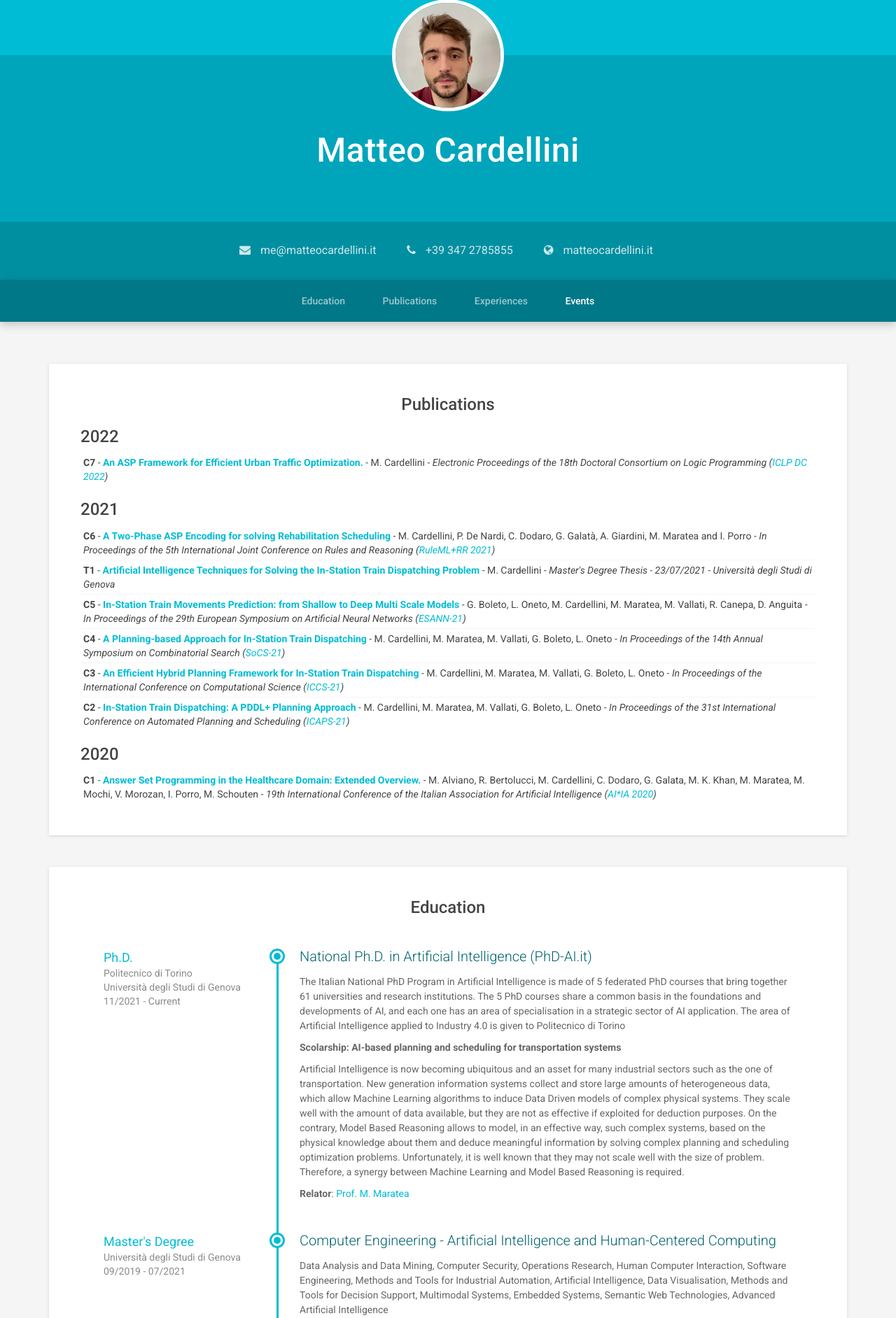
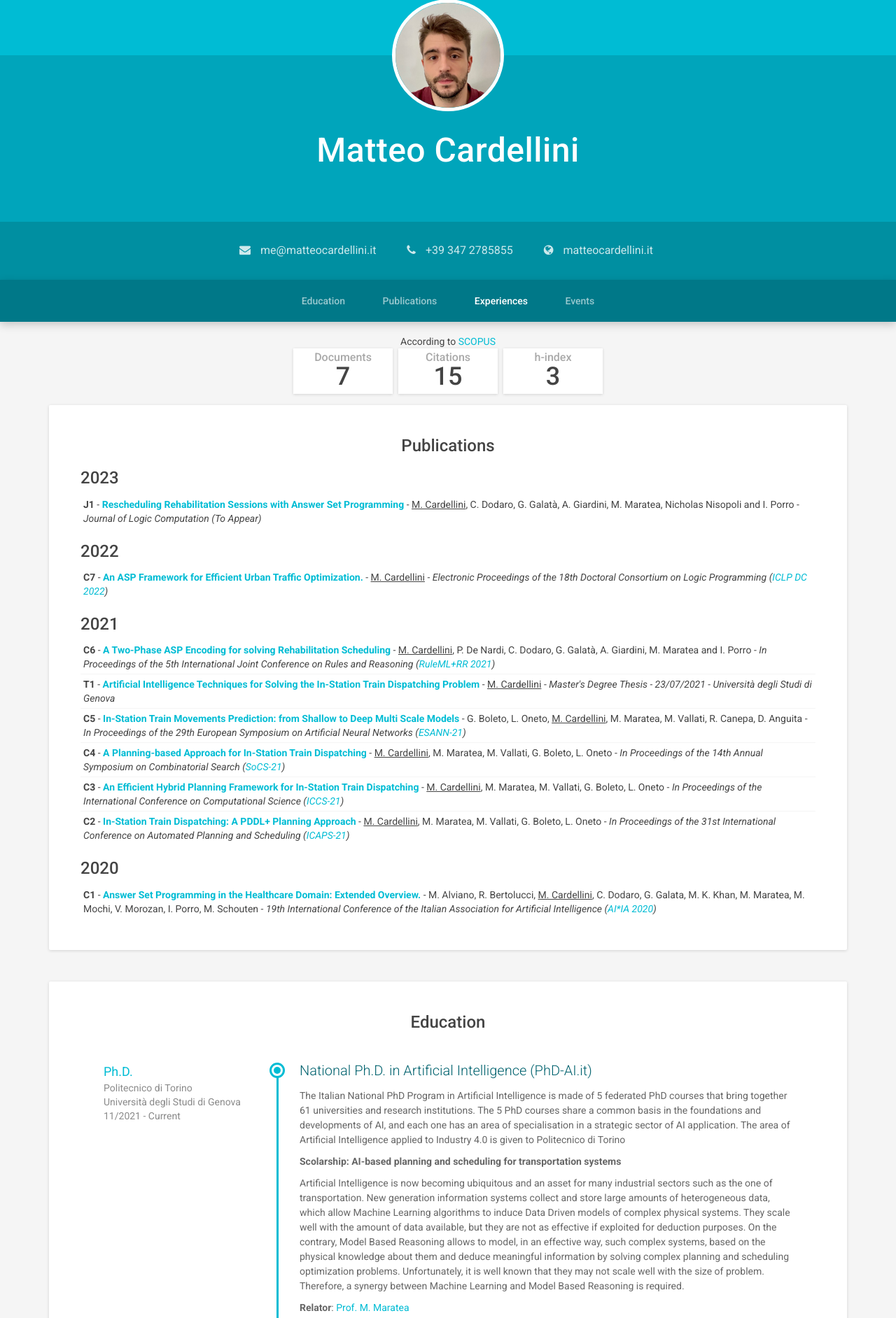
Before and after one commit to matteocarde/matteocardellini.it, a PHP site: page / in a window 1280 px wide. Shown: the part 88-1972 px from the top of the page at 70% size. Run offline with PHP 8.4, Linux system fonts and the light colour scheme; some libraries are stand-ins or nearby versions.

Commit message:
Added SCOPUS biblio Added J1 Added ICAPS-23 and AAAI-23 as PC

```diff
--- a/assets/css/styles.css
+++ b/assets/css/styles.css
@@ -257,7 +257,7 @@ a.btn:hover {
   margin-right: 0;
 }
 .wrapper {
-  padding-top: 60px;
+  padding-top: 18px;
   padding-bottom: 60px;
 }
 .section {
@@ -696,6 +696,111 @@ a.btn:hover {
 .publications-section .publication:not(:last-of-type) {
   border-bottom: 1px solid whitesmoke;
 }
+.biblio {
+  display: -webkit-box;
+  display: -webkit-flex;
+  display: -ms-flexbox;
+  display: flex;
+  -webkit-box-align: center;
+  -webkit-align-items: center;
+      -ms-flex-align: center;
+          align-items: center;
+  -webkit-box-pack: center;
+  -webkit-justify-content: center;
+      -ms-flex-pack: center;
+          justify-content: center;
+  -webkit-box-orient: vertical;
+  -webkit-box-direction: normal;
+  -webkit-flex-direction: column;
+      -ms-flex-direction: column;
+          flex-direction: column;
+}
+.biblio .biblio-container {
+  display: -webkit-box;
+  display: -webkit-flex;
+  display: -ms-flexbox;
+  display: flex;
+  -webkit-box-align: center;
+  -webkit-align-items: center;
+      -ms-flex-align: center;
+          align-items: center;
+  -webkit-box-pack: center;
+  -webkit-justify-content: center;
+      -ms-flex-pack: center;
+          justify-content: center;
+  margin-bottom: 16px;
+}
+@media (max-width: 500px) {
+  .biblio .biblio-container {
+    -webkit-box-flex: 1;
+    -webkit-flex: 1;
+        -ms-flex: 1;
+            flex: 1;
+    -webkit-align-self: stretch;
+        -ms-flex-item-align: stretch;
+            align-self: stretch;
+  }
+}
+@media (max-width: 360px) {
+  .biblio .biblio-container {
+    -webkit-box-orient: vertical;
+    -webkit-box-direction: normal;
+    -webkit-flex-direction: column;
+        -ms-flex-direction: column;
+            flex-direction: column;
+    -webkit-box-align: stretch;
+    -webkit-align-items: stretch;
+        -ms-flex-align: stretch;
+            align-items: stretch;
+  }
+}
+.biblio .biblio-container .biblio-param-card {
+  -webkit-box-flex: 0;
+  -webkit-flex: 0 0 150px;
+      -ms-flex: 0 0 150px;
+          flex: 0 0 150px;
+  display: -webkit-box;
+  display: -webkit-flex;
+  display: -ms-flexbox;
+  display: flex;
+  -webkit-box-align: center;
+  -webkit-align-items: center;
+      -ms-flex-align: center;
+          align-items: center;
+  -webkit-box-pack: center;
+  -webkit-justify-content: center;
+      -ms-flex-pack: center;
+          justify-content: center;
+  padding: 0 4px;
+}
+@media (max-width: 500px) {
+  .biblio .biblio-container .biblio-param-card {
+    -webkit-box-flex: 1;
+    -webkit-flex: 1;
+        -ms-flex: 1;
+            flex: 1;
+  }
+}
+.biblio .biblio-container .biblio-param-card .biblio-param {
+  -webkit-box-flex: 1;
+  -webkit-flex: 1;
+      -ms-flex: 1;
+          flex: 1;
+  background-color: white;
+  -webkit-box-shadow: 0 1px 4px 0 rgba(0, 0, 0, 0.14);
+  box-shadow: 0 1px 4px 0 rgba(0, 0, 0, 0.14);
+  text-align: center;
+  padding: 4px;
+}
+.biblio .biblio-container .biblio-param-card .biblio-param h3 {
+  text-align: center;
+  color: darkgray;
+  margin: 0;
+  font-size: 16px;
+}
+.biblio .biblio-container .biblio-param-card .biblio-param h1 {
+  margin: 0;
+}
 /* Extra small devices (phones, less than 768px) */
 @media (max-width: 767px) {
   .header .social {
--- a/assets/less/base.less
+++ b/assets/less/base.less
@@ -276,7 +276,7 @@ a.btn {
 }
 
 .wrapper {
-  padding-top: 60px;
+  padding-top: 18px;
   padding-bottom: 60px;
 }
 
@@ -768,3 +768,55 @@ a.btn {
     }
   }
 }
+
+.biblio {
+  display: flex;
+  align-items: center;
+  justify-content: center;
+  flex-direction: column;
+
+  .biblio-container {
+    display: flex;
+    align-items: center;
+    justify-content: center;
+    margin-bottom: 16px;
+    @media (max-width: 500px) {
+      flex: 1;
+      align-self: stretch;
+    }
+    @media (max-width: 360px) {
+      flex-direction: column;
+      align-items: stretch;
+    }
+
+    .biblio-param-card {
+      flex: 0 0 150px;
+      display: flex;
+      align-items: center;
+      justify-content: center;
+      padding: 0 4px;
+      @media (max-width: 500px) {
+        flex: 1;
+      }
+
+      .biblio-param {
+        flex: 1;
+        background-color: white;
+        .box-shadow(0 1px 4px 0 rgba(0,0,0,0.14));
+        text-align: center;
+        padding: 4px;
+
+        h3 {
+          text-align: center;
+          color: darkgray;
+          margin: 0;
+          font-size: 16px;
+        }
+
+        h1 {
+          margin: 0;
+        }
+      }
+    }
+  }
+}
--- a/index.html
+++ b/index.html
@@ -173,48 +173,82 @@ ga('send', 'pageview');
   </header>
 
   <div class="wrapper container">
+    <section id="biblio"
+        class="biblio">
+      <span>According to <a href="https://www.scopus.com/authid/detail.uri?authorId=57220116653">SCOPUS</a></span>
+      <div class="biblio-container">
+        <div class="biblio-param-card">
+          <div class="biblio-param">
+            <h3>Documents</h3>
+            <h1>7</h1>
+          </div>
+        </div>
+
+        <div class="biblio-param-card">
+          <div class="biblio-param">
+            <h3>Citations</h3>
+            <h1>15</h1>
+          </div>
+        </div>
+
+        <div class="biblio-param-card">
+          <div class="biblio-param">
+            <h3>h-index</h3>
+            <h1>3</h1>
+          </div>
+        </div>
+      </div>
+    </section>
 
     <section id="publications"
         class="experiences-section publications-section section">
       <h2 class="section-title">Publications</h2>
+      <h3>2023</h3>
+      <div class="year">
+        <div class="publication">
+          <b>J1</b> - <b><a href="./publications/J1.pdf">Rescheduling Rehabilitation Sessions with Answer Set Programming</a></b> - <u>M. Cardellini</u>, C. Dodaro, G. Galatà, A. Giardini, M. Maratea, Nicholas Nisopoli and I. Porro - <i>Journal of
+            Logic
+            Computation (To Appear)</i>
+        </div>
+      </div>
       <h3>2022</h3>
       <div class="year">
         <div class="publication">
-          <b>C7</b> - <b><a href="./publications/C7.pdf">An ASP Framework for Efficient Urban Traffic Optimization.</a></b> - M. Cardellini - <i>Electronic Proceedings of the 18th Doctoral Consortium on Logic Programming (<a href="https://sites.google.com/view/iclpdc2022/iclp-2022-doctoral-consortium">ICLP
+          <b>C7</b> - <b><a href="./publications/C7.pdf">An ASP Framework for Efficient Urban Traffic Optimization.</a></b> - <u>M. Cardellini</u> - <i>Electronic Proceedings of the 18th Doctoral Consortium on Logic Programming (<a href="https://sites.google.com/view/iclpdc2022/iclp-2022-doctoral-consortium">ICLP
               DC 2022</a>)</i>
         </div>
       </div>
       <h3>2021</h3>
       <div class="year">
         <div class="publication">
-          <b>C6</b> - <b><a href="./publications/C6.pdf">A Two-Phase ASP Encoding for solving Rehabilitation Scheduling</a></b> - M. Cardellini, P. De Nardi, C. Dodaro, G. Galatà, A. Giardini, M. Maratea and I. Porro -
+          <b>C6</b> - <b><a href="./publications/C6.pdf">A Two-Phase ASP Encoding for solving Rehabilitation Scheduling</a></b> - <u>M. Cardellini</u>, P. De Nardi, C. Dodaro, G. Galatà, A. Giardini, M. Maratea and I. Porro -
           <i>In Proceedings of the 5th International Joint Conference on Rules and Reasoning (<a href="https://declarativeai2021.net/conference/">RuleML+RR 2021</a>)</i>
         </div>
         <div class="publication">
-          <b>T1</b> - <b><a href="./publications/T1.pdf">Artificial Intelligence Techniques for Solving the In-Station Train Dispatching Problem</a></b> - M. Cardellini -
+          <b>T1</b> - <b><a href="./publications/T1.pdf">Artificial Intelligence Techniques for Solving the In-Station Train Dispatching Problem</a></b> - <u>M. Cardellini</u> -
           <i>Master's Degree Thesis - 23/07/2021 - Università degli Studi di Genova</i>
         </div>
         <div class="publication">
-          <b>C5</b> - <b><a href="./publications/C5.pdf">In-Station Train Movements Prediction: from Shallow to Deep Multi Scale Models</a></b> - G. Boleto, L. Oneto, M. Cardellini, M. Maratea, M. Vallati, R. Canepa, D. Anguita -
+          <b>C5</b> - <b><a href="./publications/C5.pdf">In-Station Train Movements Prediction: from Shallow to Deep Multi Scale Models</a></b> - G. Boleto, L. Oneto, <u>M. Cardellini</u>, M. Maratea, M. Vallati, R. Canepa, D. Anguita -
           <i>In Proceedings of the 29th European Symposium on Artificial Neural Networks (<a href="https://www.esann.org/">ESANN-21</a>)</i>
         </div>
         <div class="publication">
-          <b>C4</b> - <b><a href="./publications/C4.pdf">A Planning-based Approach for In-Station Train Dispatching</a></b> - M. Cardellini, M. Maratea, M. Vallati, G. Boleto, L. Oneto -
+          <b>C4</b> - <b><a href="./publications/C4.pdf">A Planning-based Approach for In-Station Train Dispatching</a></b> - <u>M. Cardellini</u>, M. Maratea, M. Vallati, G. Boleto, L. Oneto -
           <i>In Proceedings of the 14th Annual Symposium on Combinatorial Search (<a href="https://sites.google.com/unibs.it/socs2021/home">SoCS-21</a>)</i>
         </div>
         <div class="publication">
-          <b>C3</b> - <b><a href="./publications/C3.pdf">An Efficient Hybrid Planning Framework for In-Station Train Dispatching</a></b> - M. Cardellini, M. Maratea, M. Vallati, G. Boleto, L. Oneto -
+          <b>C3</b> - <b><a href="./publications/C3.pdf">An Efficient Hybrid Planning Framework for In-Station Train Dispatching</a></b> - <u>M. Cardellini</u>, M. Maratea, M. Vallati, G. Boleto, L. Oneto -
           <i>In Proceedings of the International Conference on Computational Science (<a href="https://www.iccs-meeting.org/iccs2021/">ICCS-21</a>)</i>
         </div>
         <div class="publication">
-          <b>C2</b> - <b><a href="./publications/C2.pdf">In-Station Train Dispatching: A PDDL+ Planning Approach</a></b> - M. Cardellini, M. Maratea, M. Vallati, G. Boleto, L. Oneto -
+          <b>C2</b> - <b><a href="./publications/C2.pdf">In-Station Train Dispatching: A PDDL+ Planning Approach</a></b> - <u>M. Cardellini</u>, M. Maratea, M. Vallati, G. Boleto, L. Oneto -
           <i>In Proceedings of the 31st International Conference on Automated Planning and Scheduling (<a href="https://icaps21.icaps-conference.org/">ICAPS-21</a>)</i>
         </div>
       </div>
       <h3>2020</h3>
       <div class="year">
         <div class="publication">
-          <b>C1</b> - <b><a href="./publications/C1.pdf">Answer Set Programming in the Healthcare Domain: Extended Overview.</a></b> - M. Alviano, R. Bertolucci, M. Cardellini, C. Dodaro, G. Galata, M. K. Khan, M. Maratea, M. Mochi, V.
+          <b>C1</b> - <b><a href="./publications/C1.pdf">Answer Set Programming in the Healthcare Domain: Extended Overview.</a></b> - M. Alviano, R. Bertolucci, <u>M. Cardellini</u>, C. Dodaro, G. Galata, M. K. Khan, M. Maratea, M. Mochi, V.
           Morozan, I. Porro, M. Schouten - <i>19th International Conference of the Italian Association for Artificial Intelligence (<a href="https://aixia2020.di.unito.it/">AI*IA 2020</a>)</i>
         </div>
       </div>
@@ -309,6 +343,54 @@ ga('send', 'pageview');
 
       </div>
 
+    </section>
+
+    <section id="events-section"
+        class="experiences-section publications-section section">
+      <h2 class="section-title">Events</h2>
+      <h3>2023</h3>
+      <div class="year">
+        <div class="publication">
+          <b><a href="https://icaps23.icaps-conference.org/committees/program_committees/">ICAPS 2023</a></b> - The 33rd International Conference on Automated Planning and Scheduling <i>PC Member</i>
+        </div>
+        <div class="publication">
+          <b><a href="https://aaai-23.aaai.org/">AAAI 2023</a></b> - 37th AAAI Conference on Artificial Intelligence - <i>PC Member</i>
+        </div>
+      </div>
+      <h3>2022</h3>
+      <div class="year">
+        <div class="publication">
+          <b><a href="https://sites.google.com/view/lpnmr2022/home">LPNMR 2022</a></b> - 16th International Conference on Logic Programming and Non-monotonic Reasoning - <i>Local Commitee</i>
+        </div>
+      </div>
+    </section>
+
+    <section id="teaching-section"
+        class="experiences-section publications-section section">
+      <h2 class="section-title">Teaching Activities</h2>
+      <div class="year">
+        <div class="publication">
+          <b>2022/2023 - Databases</b> (<i>Basi di Dati</i>) - First Semester - Tutoring and Exercises - <i>Prof. A. Boccalatte, Prof. M. Maratea</i>
+        </div>
+      </div>
+    </section>
+
+    <section id="students-section"
+        class="experiences-section publications-section section">
+      <h2 class="section-title">Supervisor Activities</h2>
+      <h3>2022</h3>
+      <div class="year">
+        <div class="publication">
+          <b>S2</b> - A. Formica - Master's Degree in Computer Engineering (October 2022) <b> - <a href="./supervisor/S2.pdf">In-Station Train Dispatching via Artificial Intelligence Techniques: Optimisation, Rescheduling and Visualisation</a></b> -
+          <i>Co-supervisor with
+            Prof. M. Maratea</i>
+        </div>
+        <div class="publication">
+          <b>S1</b> C. Ansaldo, N. Chiesa - Bachelor's Degree in Computer Engineering (July 2022) - <b> - <a href="./supervisor/S1.pdf">Tecniche di Intelligenza Artificiale per la risoluzione del problema di pianificazione turni</a></b> - <i>Co-supervisor
+            with Prof. M.
+            Maratea</i>
+        </div>
+      </div>
     </section>
 
     <section id="experiences-section"
@@ -454,44 +536,7 @@ ga('send', 'pageview');
     </section>
 
 
-    <section id="events-section"
-        class="experiences-section publications-section section">
-      <h2 class="section-title">Events</h2>
-      <h3>2022</h3>
-      <div class="year">
-        <div class="publication">
-          <b><a href="https://sites.google.com/view/lpnmr2022/home">LPNMR 2022</a></b> - 16th International Conference on Logic Programming and Non-monotonic Reasoning - <i>Local Commitee</i>
-        </div>
-      </div>
-    </section>
 
-    <section id="teaching-section"
-        class="experiences-section publications-section section">
-      <h2 class="section-title">Teaching Activities</h2>
-      <div class="year">
-        <div class="publication">
-          <b>2022/2023 - Databases</b> (<i>Basi di Dati</i>) - First Semester - Tutoring and Exercises - <i>Prof. A. Boccalatte, Prof. M. Maratea</i>
-        </div>
-      </div>
-    </section>
-
-    <section id="students-section"
-        class="experiences-section publications-section section">
-      <h2 class="section-title">Supervisor Activities</h2>
-      <h3>2022</h3>
-      <div class="year">
-        <div class="publication">
-          <b>S2</b> - A. Formica - Master's Degree in Computer Engineering (October 2022) <b> - <a href="./supervisor/S2.pdf">In-Station Train Dispatching via Artificial Intelligence Techniques: Optimisation, Rescheduling and Visualisation</a></b> -
-          <i>Co-supervisor with
-            Prof. M. Maratea</i>
-        </div>
-        <div class="publication">
-          <b>S1</b> C. Ansaldo, N. Chiesa - Bachelor's Degree in Computer Engineering (July 2022) - <b> - <a href="./supervisor/S1.pdf">Tecniche di Intelligenza Artificiale per la risoluzione del problema di pianificazione turni</a></b> - <i>Co-supervisor
-            with Prof. M.
-            Maratea</i>
-        </div>
-      </div>
-    </section>
 
 
     <!-- <section id="skills-section"
```
Also changed, not shown: 2 other files.
